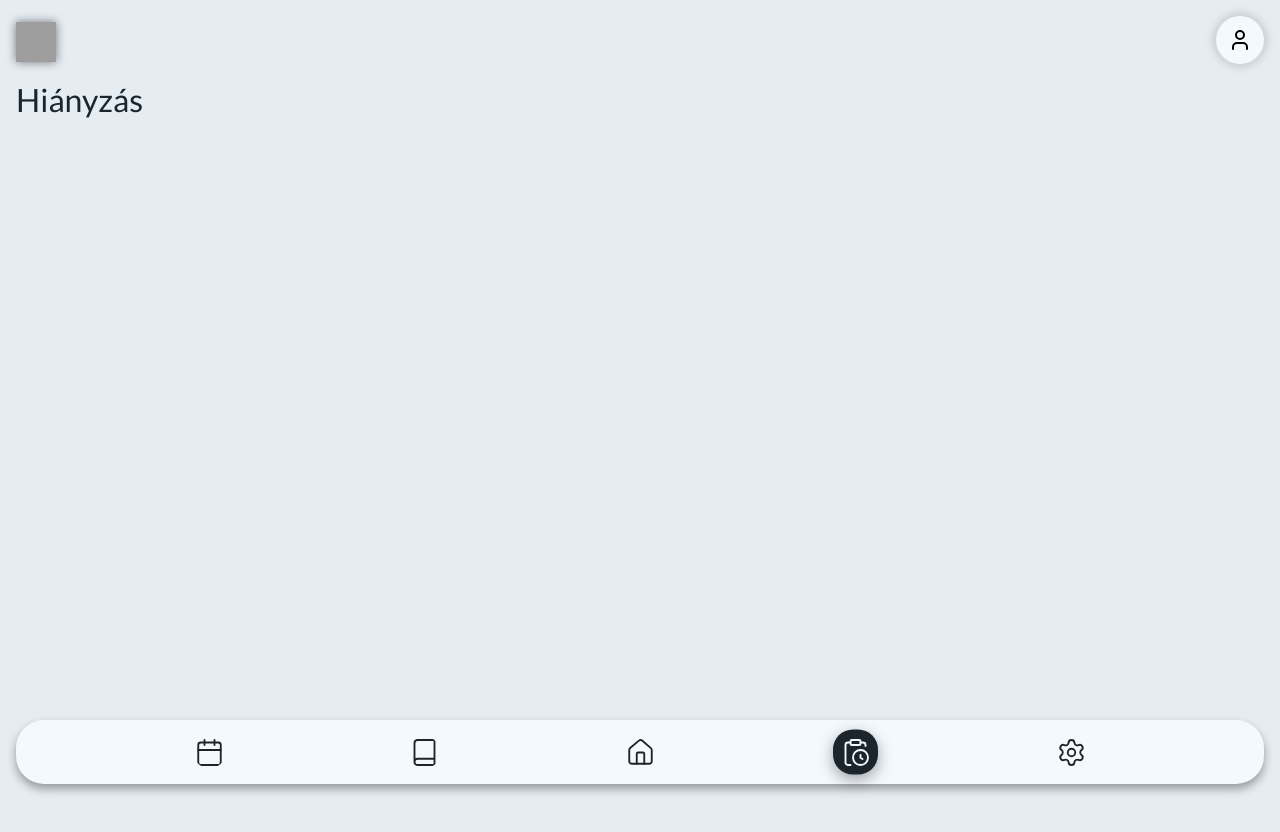
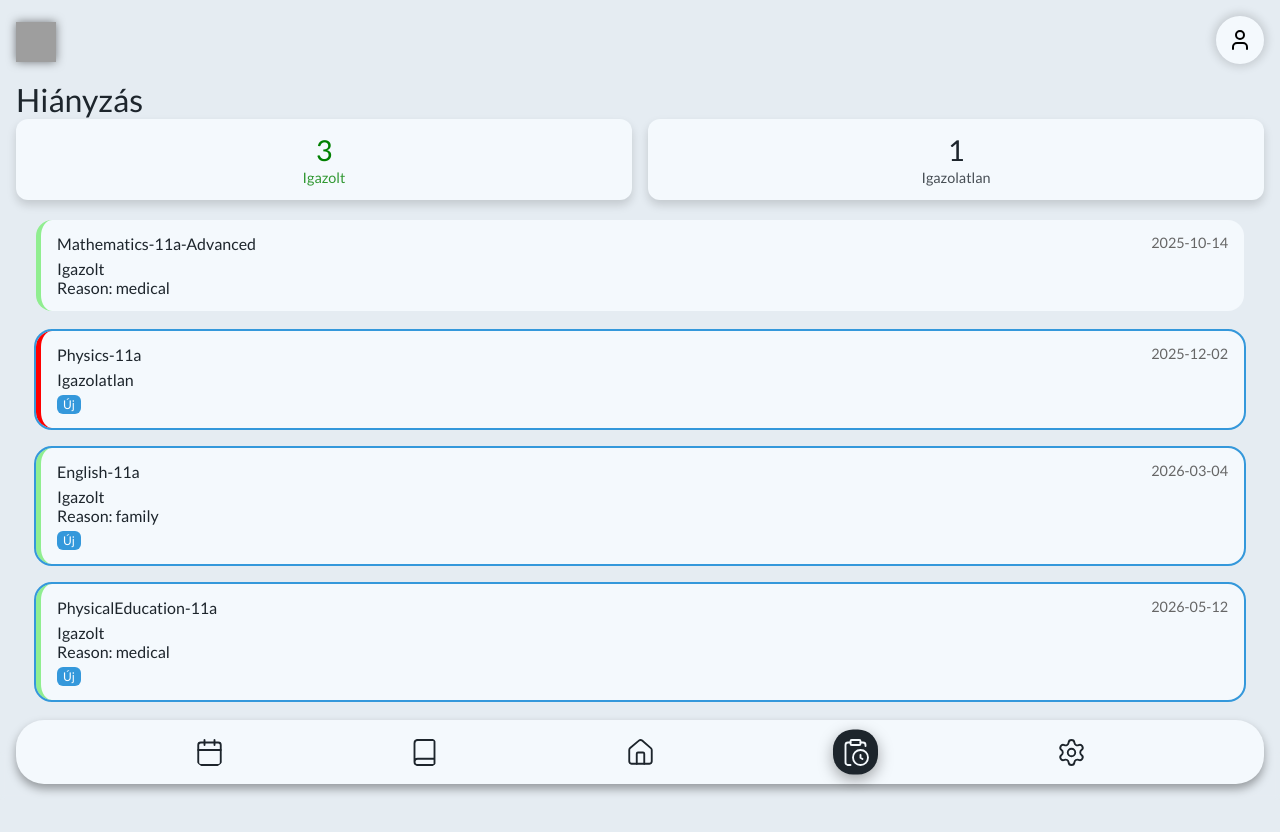
Before and after one commit to p3cap/KretaKopi, a Vue app: page /hianyzasok in a window 1280 px wide. Shown: the top 832 px of the page. Built offline with nearby package versions, Linux system fonts and the light colour scheme; grey boxes are pictures that could not be loaded.

Commit message:
Absences component, counter

```diff
--- a/src/assets/base.css
+++ b/src/assets/base.css
@@ -11,6 +11,8 @@
     --Primary: hsl(0, 100%, 30%);
     --Secondary: hsl(0, 100%, 40%);
     --Bright-Red : rgb(226, 56, 56);
+
+    /* kene valami cool zold orsbacsi meg valami masik piros*/
 }
 
 *,
--- /dev/null
+++ b/src/components/AbsenceCount.vue
@@ -0,0 +1,68 @@
+<script setup>
+
+import { computed, ref } from "vue";
+import { getData } from "@/data/data";
+import { translateKey as t } from "@/data/translate";
+
+const omissions = ref(getData("omissions") ?? []);
+
+const justifiedCount = computed(() =>
+  omissions.value.filter(o => o.is_justified).length
+);
+
+const unjustifiedCount = computed(() =>
+  omissions.value.filter(o => !o.is_justified).length
+);
+
+</script>
+
+<template>
+  <div class="stats">
+    <div class="stat justified">
+      <span class="number">{{ justifiedCount }}</span>
+      <span class="label">{{ t("justified") }}</span>
+    </div>
+
+    <div class="stat unjustified">
+      <span class="number">{{ unjustifiedCount }}</span>
+      <span class="label">{{ t("unjustified") }}</span>
+    </div>
+  </div>
+</template>
+
+<style scoped>
+.stats {
+  display: flex;
+  gap: 16px;
+}
+
+.stat {
+  flex: 1;
+  padding: 14px;
+  border-radius: 12px;
+  text-align: center;
+  font-weight: 600;
+  box-shadow: rgba(0, 0, 0, 0.15) 0px 5px 10px;
+
+}
+
+.number {
+  display: block;
+  font-size: 1.8rem;
+}
+
+.label {
+  font-size: 0.9rem;
+  opacity: 0.8;
+}
+
+.justified {
+  background: var(--Bright-Snow);
+  color: green;
+}
+
+.unjustified {
+  background: var(--Bright-Snow);
+  color: var(--Bright-red);
+}
+</style>
--- /dev/null
+++ b/src/components/AbsesenceCard.vue
@@ -0,0 +1,100 @@
+<script setup>
+import { translateKey as t } from '@/data/translate';
+const props = defineProps({
+  omission: {
+    type: Object,
+    required: true
+  }
+});
+
+const emit = defineEmits(["viewed"]);
+
+function markAsViewed() {
+  if (props.omission.viewed === false) {
+    emit("viewed", props.omission);
+  }
+}
+</script>
+
+<template>
+    <!-- next steps: viewed - json összekotes, animatet pop up with more data, design, reverse the order-->
+  <div
+    class="omission-card"
+    :class="{
+      justified: omission.is_justified,
+      unjustified: !omission.is_justified,
+      unread: omission.viewed === false
+    }"
+    @click="markAsViewed"
+  >
+    <div class="header">
+      <span class="class">{{ omission.class_id }}</span>
+      <span class="date">{{ omission.date }}</span>
+    </div>
+
+    <div class="body">
+      <p>
+        <strong>
+          {{ omission.is_justified ?  t('justified')  :  t('unjustified')  }}
+        </strong>
+      </p>
+
+      <p v-if="omission.justification_type">
+        Reason: {{ omission.justification_type }}
+      </p>
+
+      <span v-if="omission.viewed === false" class="badge">
+        {{ t('new') }}
+      </span>
+    </div>
+  </div>
+</template>
+
+<style scoped>
+.omission-card {
+  padding: 14px 16px;
+  border-radius: 16px;
+  background: var(--Bright-Snow);
+  border-left: 5px solid #999;
+  cursor: pointer;
+  margin: 20px;
+}
+
+
+
+.omission-card.justified {
+  border-color: lightgreen;
+  background: var(--Bright-Snow);
+}
+
+.omission-card.unjustified {
+  border-color: red;
+  background: var(--Bright-Snow);
+}
+
+.omission-card.unread {
+  outline: 2px solid #3498db;
+}
+
+.header {
+  display: flex;
+  justify-content: space-between;
+  font-weight: 600;
+  margin-bottom: 6px;
+}
+
+.date {
+  color: #666;
+  font-size: 0.9em;
+}
+
+.badge {
+  display: inline-block;
+  margin-top: 6px;
+  padding: 2px 6px;
+  font-size: 0.75em;
+  background: #3498db;
+  color: white;
+  border-radius: 6px;
+}
+</style>
--- a/src/data/langDictionary.js
+++ b/src/data/langDictionary.js
@@ -254,5 +254,17 @@ export default {
   "homeworks": {
     "EN": "To-do's",
     "HU": "Házi feladataid"
+  },
+  "justified": {
+    "EN": "Iustified",
+    "HU": "Igazolt"
+  },
+  "unjustified": {
+    "EN": "Unjustified",
+    "HU": "Igazolatlan"
+  },
+  "new": {
+    "EN": "New",
+    "HU": "Új"
   }
 }
--- a/src/views/AbsencesView.vue
+++ b/src/views/AbsencesView.vue
@@ -1,12 +1,27 @@
 <script setup>
+import { reactive } from "vue";
+import { translateKey as t } from "@/data/translate.js";
+import { getData } from "@/data/data";
+import AbsesenceCard from "@/components/AbsesenceCard.vue";
+import AbsenceCount from "@/components/AbsenceCount.vue";
 
-import { translateKey as t } from "@/data/translate.js";
+const omissions = reactive(getData("omissions"));
+
+function handleViewed(omission) {
+  omission.viewed = true;
+}
 </script>
 
 <template>
     <h1>{{t('absence')}}
     </h1>
-
+    <AbsenceCount/>
+   <AbsesenceCard
+        v-for="(o, i) in omissions"
+        :key="i"
+        :omission="o"
+        @viewed="handleViewed"
+      />
 
 
 </template>
```
